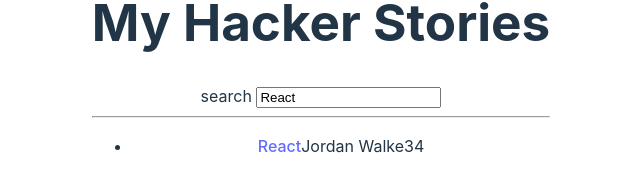
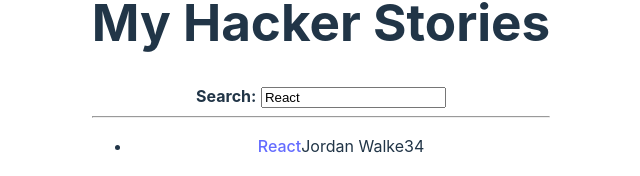
Before and after one commit to isaacrossi/hacker-stories, a React (Vite) app: page / in a window 1280 px wide. Shown: the part 333-509 px from the top of the page, without its empty margins (319-959 px from the left). Built offline with nearby package versions, Linux system fonts and the light colour scheme.

Commit message:
used reacts children prop to dynamically render the inputs label from outside the components declaration

```diff
--- a/src/App.jsx
+++ b/src/App.jsx
@@ -51,16 +51,24 @@
         label="search"
         onInputChange={handleSearch}
         value={searchTerm}
-      />
+      >
+        <strong>Search:</strong>
+      </InputWithLabel>
       <hr />
       <List list={searchedStories} />
     </div>
   );
 };
 
-const InputWithLabel = ({ id, label, value, type = "text", onInputChange }) => (
+const InputWithLabel = ({
+  id,
+  value,
+  type = "text",
+  onInputChange,
+  children,
+}) => (
   <>
-    <label htmlFor={id}>{label}</label>
+    <label htmlFor={id}>{children}</label>
     &nbsp;
     <input id={id} type={type} value={value} onChange={onInputChange} />
   </>
```
